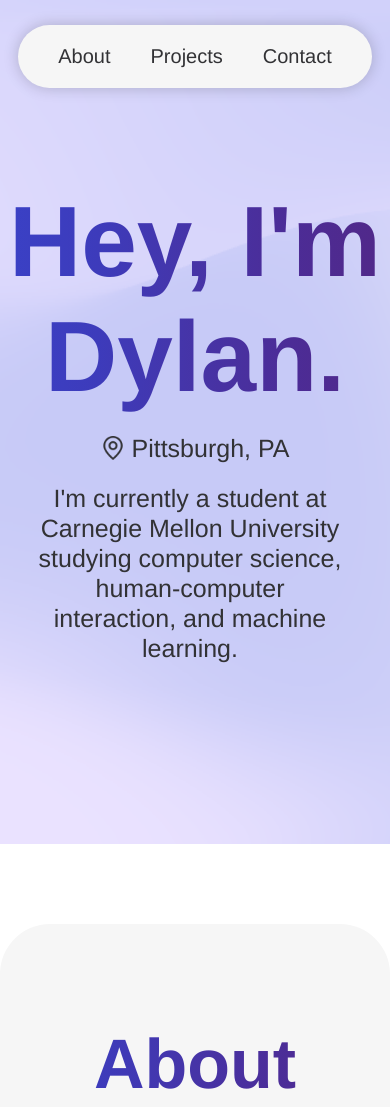
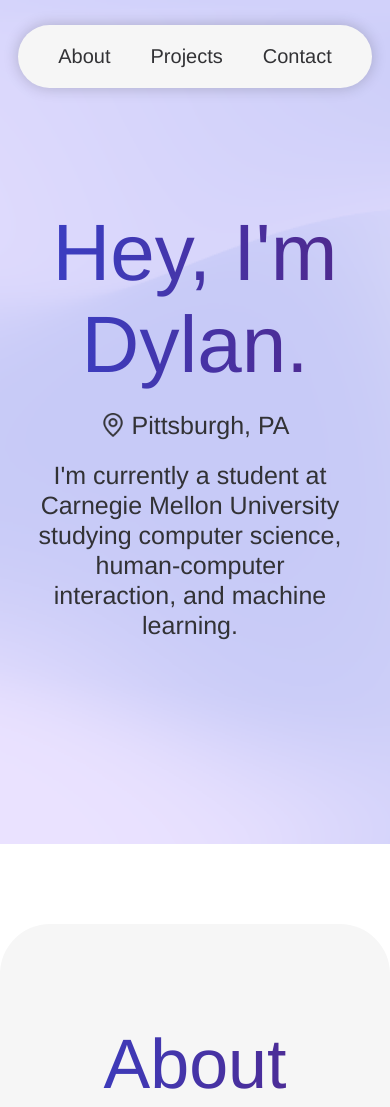
Before and after one commit to DylanL526/DylanL526.github.io, a plain HTML site: page index.html in a window 390 px wide. Shown: the top 1107 px of the page. Drawn offline with Linux system fonts and the light colour scheme; a web font is replaced by a local one.

Commit message:
Adjusted mobile font sizing

```diff
--- a/index.html
+++ b/index.html
@@ -18,7 +18,7 @@
             </div>
         </header>
         <div class="content">
-            <h1 id="greeting">Hey, I'm Dylan.</h1>
+            <p id="greeting">Hey, I'm Dylan.</p>
 
             <div class="location">
                 <img src="images/pin.png" height=24px width="24px" alt="Pin">
@@ -33,7 +33,7 @@
         </div>
     </div>
     <div class="body_content">
-        <h2 class="title" id="about_title">About</h2>
+        <p class="title" id="about_title">About</p>
         <div class="about_content">
             <img id="portrait" src="images/portrait.jpg" alt="Dylan">
             <div class="about_desc">
@@ -43,7 +43,7 @@
                 When not at the computer, you can find me playing table tennis, practicing trumpet, or watching YouTube.
             </div>
         </div>
-        <h2 class="title" id="project_title">Projects</h2>
+        <p class="title" id="project_title">Projects</p>
         <div class="proj_contact">
             <div class="button_container">
                 <a href="#" class="wide_button">
@@ -75,7 +75,7 @@
                     <img src="images/csacademy.gif" alt="Arcade Demo" id="csacademy">
                 </a>
             </div>
-            <h2 class="title" id="contact_title">Contact</h2>
+            <p class="title" id="contact_title">Contact</p>
             <div class="contact_container">
                 <a href="mailto:dlanducc@andrew.cmu.edu" class="button">
                     <img src="images/email.png" alt="Mail Icon">
--- a/styles.css
+++ b/styles.css
@@ -487,6 +487,12 @@ header {
         background-position: top left 0%;
     }
 
+    #greeting {
+        font-size: 80px;
+        padding-left: 20px;
+        padding-right: 20px;
+    }
+
 }
 
 footer {
```
